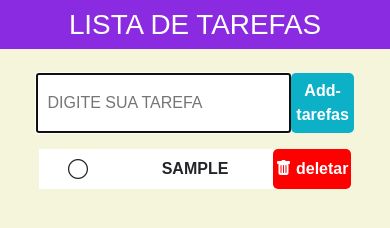
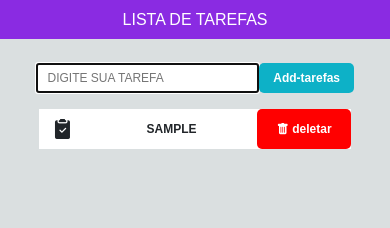
Before and after one commit to evenilsonguerreiro/lista-show, a plain HTML site: page index.html in a window 390 px wide. Both pictures are taken after typing "Sample" into the empty fields and a click on the button "Add-tarefas". Drawn offline with nearby package versions, Linux system fonts and the light colour scheme.

Commit message:
commit final

```diff
--- a/main.js
+++ b/main.js
@@ -1,32 +1,60 @@
 const input = document.querySelector('#input-tarefa');
 const butao = document.querySelector('#btn-add');
 const main = document.querySelector('.area-lista')
+let contador = 0
 
 function addTarefa(){
     let valorInput = input.value;
 
     if((valorInput!== '') &&( valorInput!== null ) &&( valorInput !== undefined)){
 
-        let novoItem = ` <div class="item">
-        <div class="item-icone">
-            <i class="bi bi-circle"></i>
+        ++contador
+
+        let novoItem = ` <div id="${contador}" class="item">
+        <div onclick="marcarTarefa(${contador})" class="item-icone ">
+            <i <i class="bi bi-clipboard2-check-fill"></i></i id="icone_${contador}">
+
+
         </div>
-        <div class="item-nome">
+        <div onclick="marcarTarefa(${contador})" class="item-nome">
             ${valorInput}
         </div>
         <div class="item-botao">
-            <button class="delete" type="button">
+            <button class="delete" onclick="deletar(${contador})" type="button">
                 <i class="bi bi-trash-fill"></i>
                 <b>deletar</b>
             </button>
         </div>
     </div>`
+        // adicionar novo item no main //
+        main.innerHTML += novoItem;
 
-        main.innerHTML += novoItem;
+        // zerar campos //
         input.value = ''
         input.focus()
+    }
+
+}
+
+
+function deletar(id){
+    let tarefa = document.getElementById(id)
+    tarefa.remove()
+}
+
+function marcarTarefa(id){
+    let item = document.getElementById(id);
+
+    let classe = item.getAttribute('class');
+
+    if(classe === "item"){
+        item.classList.add('clicado');
+
+        let icone = document.getElementById('icone_' + id );
+
+    } else {
+        item.classList.remove('clicado');
+    }
 
 
     }
-
-}
--- a/styles.css
+++ b/styles.css
@@ -9,7 +9,9 @@
     margin: auto;
 }
 body{
-    background-color: beige;
+    background-color: rgb(218, 223, 224);
+    height: 50vw;
+
 }
 header{
     display:flex;
@@ -17,9 +19,11 @@ header{
     border: none;
     text-align: center;
     padding: 16px;
-    width: 90%;
+    width: 82%;
     margin: auto;
     text-align: center;
+
+
 }
 input{
     width: 80%;
@@ -54,7 +58,9 @@ main{
     display: flex;
     flex-flow: row wrap;
     width: 80%;
+    height: 10vh;
     margin: auto;
+
 
 }
 .item{
@@ -69,19 +75,21 @@ main{
 
 }
 .item-icone{
-    flex: 25%;
+    flex: 10%;
     text-align: center;
     font-size: 20px;
+    cursor: pointer;
 }
 .item-nome{
-    flex: 50%;
+    flex: 80%;
     text-align: center;
     text-transform: uppercase;
     font-weight: bold;
+    cursor: pointer;
 
 }
 .item-botao{
-    flex: 25%;
+    flex: 10%;
     text-align: center;
 
 
@@ -97,13 +105,75 @@ main{
 .delete:hover{
     background-color: rgb(221, 44, 44);
 }
-.bi-check-circle-fill{
-    color: green;
+
+.item.clicado{
+    background-color: rgb(83, 216, 83);
 }
-.item.clicado{
-    background-color: rgb(185, 240, 185);
+.item.clicado  .item-nome{
+    text-decoration: line-through;
+    color: rgb(253, 251, 251);
 }
-.item.clicado .item-nome{
-    text-decoration: line-through;
-    color: gray;
+footer{
+    background-color: rgb(2, 2, 2);
+    padding: 20px;
+    text-align: center;
+    color: white;
+
 }
+
+
+@media (max-width:767px){
+   h1{
+    font-size: 16px;
+    padding: 10px;
+   }
+   header{
+    width: 90%;
+
+   }
+   input{
+    width: 70%;
+    height: 30px;
+    font-size: 12px;
+
+   }
+   button{
+    width: 30%;
+    border: none;
+    background-color: rgb(13, 177, 199);
+    color: white;
+    font-weight: bold;
+    cursor: pointer;
+    border-radius: 5px;
+    font-size: 12px;
+
+}
+
+.item-nome{
+    flex: 50%;
+    text-align: center;
+    text-transform: uppercase;
+    font-weight: bold;
+    cursor: pointer;
+    font-size: 12px;
+
+}
+.item-botao{
+    flex: 25%;
+    text-align: center;
+}
+footer{
+    background-color: rgb(2, 2, 2);
+    padding: 20px;
+    text-align: center;
+    color: white;
+
+
+}
+
+
+
+
+
+
+}
```
Also changed, not shown: index.html (+2 -1 lines).
